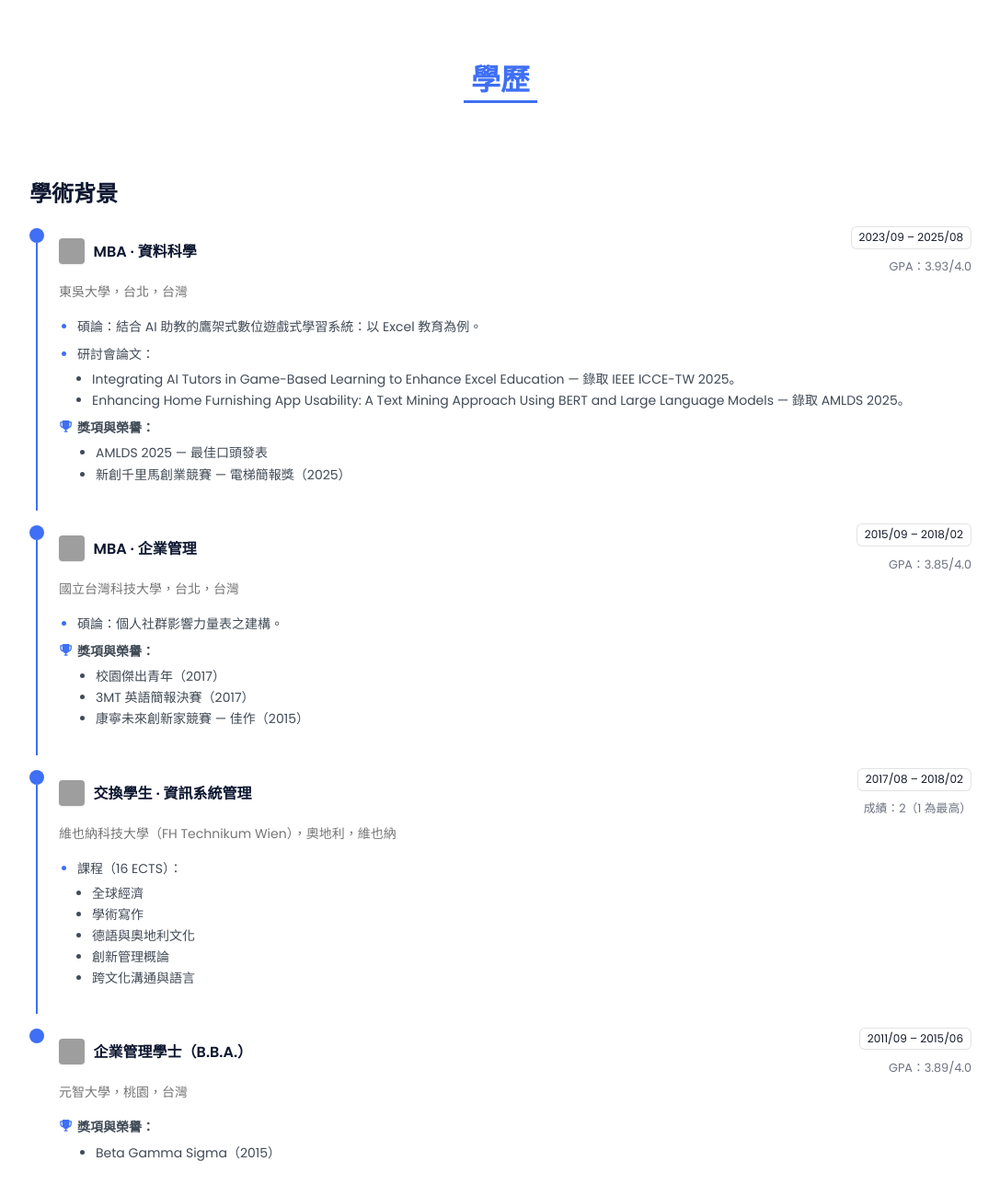
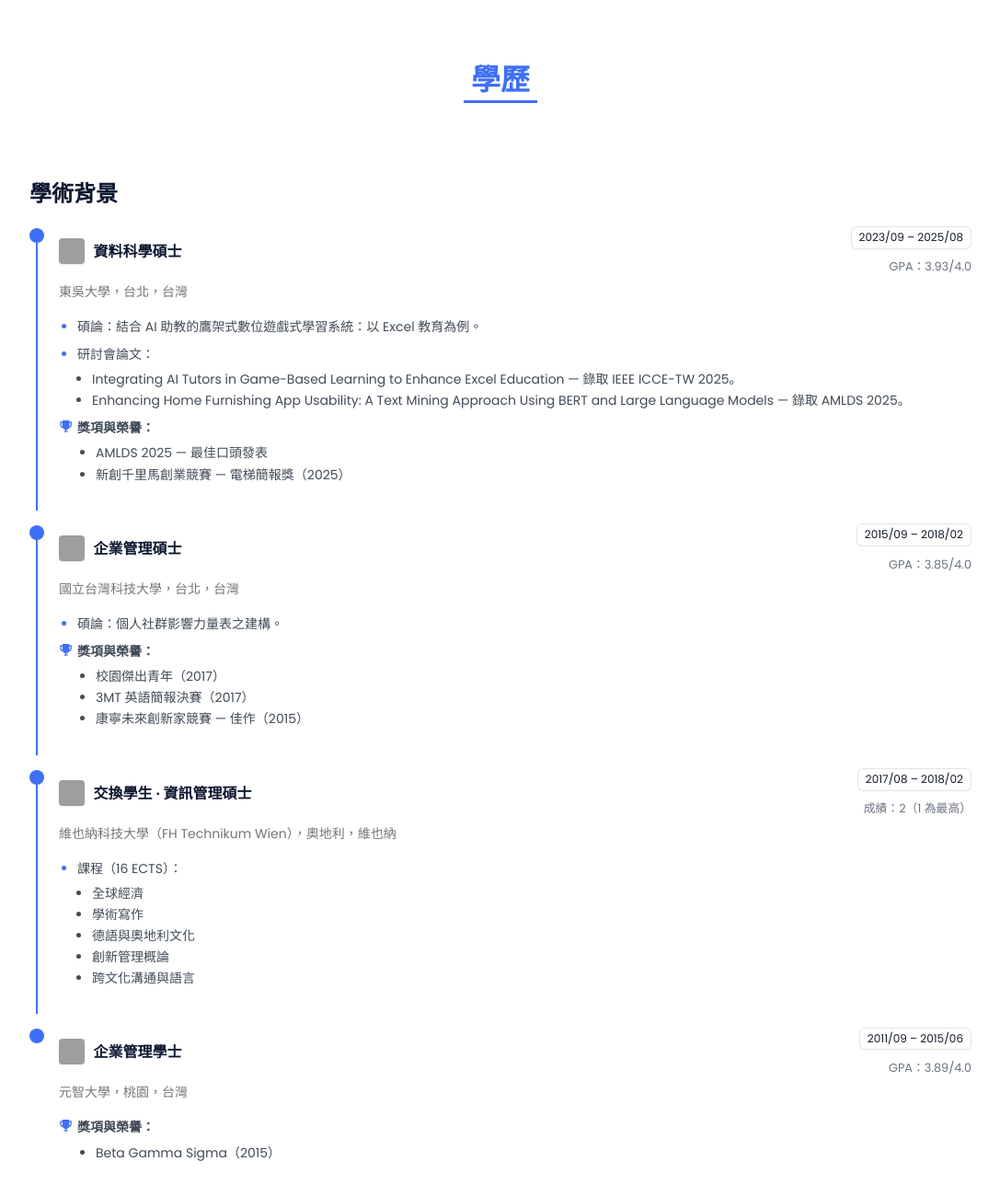
Before and after one commit to chienchitung/chienchitung.github.io, a plain HTML site: page zh-tw/index.html in a window 1280 px wide. Shown: the part 3722-5022 px from the top of the page at 92% size, without its empty margins (96-1183 px from the left). Drawn offline with nearby package versions, Linux system fonts and the light colour scheme; grey boxes are pictures that could not be loaded.

Commit message:
chore: update zh-tw index

```diff
--- a/zh-tw/index.html
+++ b/zh-tw/index.html
@@ -338,7 +338,7 @@
                                 <div class="edu__header">
                                     <div class="edu__head-left">
                                         <img class="edu__logo" src="https://logo.clearbit.com/scu.edu.tw" alt="Soochow University logo">
-                                        <h3 class="education__title">MBA · 資料科學</h3>
+                                        <h3 class="education__title">資料科學碩士</h3>
                                     </div>
                                     <div class="edu__meta">
                                         <span class="edu__badge">2023/09 – 2025/08</span>
@@ -372,7 +372,7 @@
                                 <div class="edu__header">
                                     <div class="edu__head-left">
                                         <img class="edu__logo" src="https://logo.clearbit.com/ntust.edu.tw" alt="NTUST logo">
-                                        <h3 class="education__title">MBA · 企業管理</h3>
+                                        <h3 class="education__title">企業管理碩士</h3>
                                     </div>
                                     <div class="edu__meta">
                                         <span class="edu__badge">2015/09 – 2018/02</span>
@@ -401,7 +401,7 @@
                                 <div class="edu__header">
                                     <div class="edu__head-left">
                                         <img class="edu__logo" src="https://logo.clearbit.com/technikum-wien.at" alt="FH Technikum Wien logo">
-                                        <h3 class="education__title">交換學生 · 資訊系統管理</h3>
+                                        <h3 class="education__title">交換學生 · 資訊管理碩士</h3>
                                     </div>
                                     <div class="edu__meta">
                                         <span class="edu__badge">2017/08 – 2018/02</span>
@@ -432,7 +432,7 @@
                                 <div class="edu__header">
                                     <div class="edu__head-left">
                                         <img class="edu__logo" src="https://logo.clearbit.com/yzu.edu.tw" alt="Yuan Ze University logo">
-                                        <h3 class="education__title">企業管理學士（B.B.A.）</h3>
+                                        <h3 class="education__title">企業管理學士</h3>
                                     </div>
                                     <div class="edu__meta">
                                         <span class="edu__badge">2011/09 – 2015/06</span>
```
